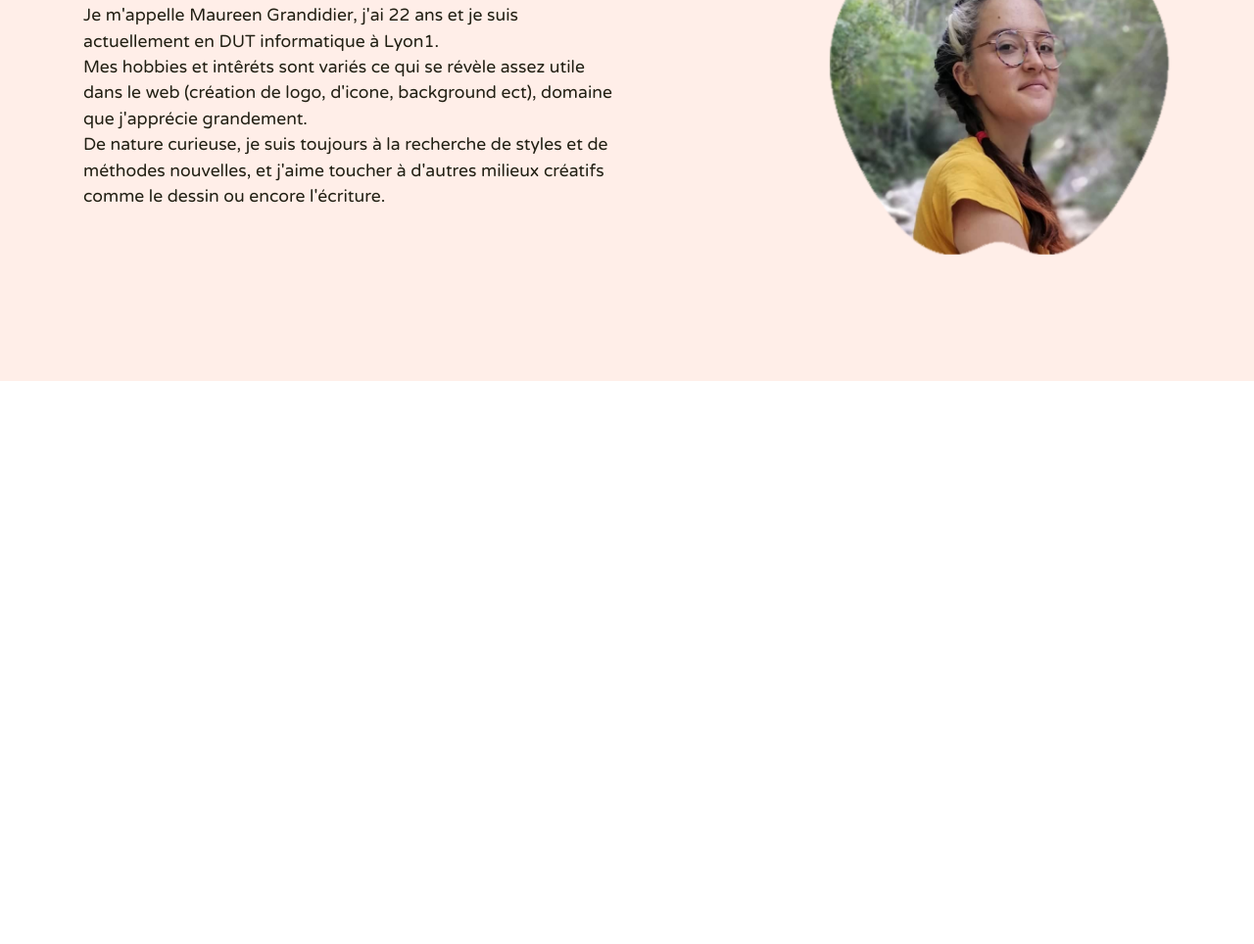
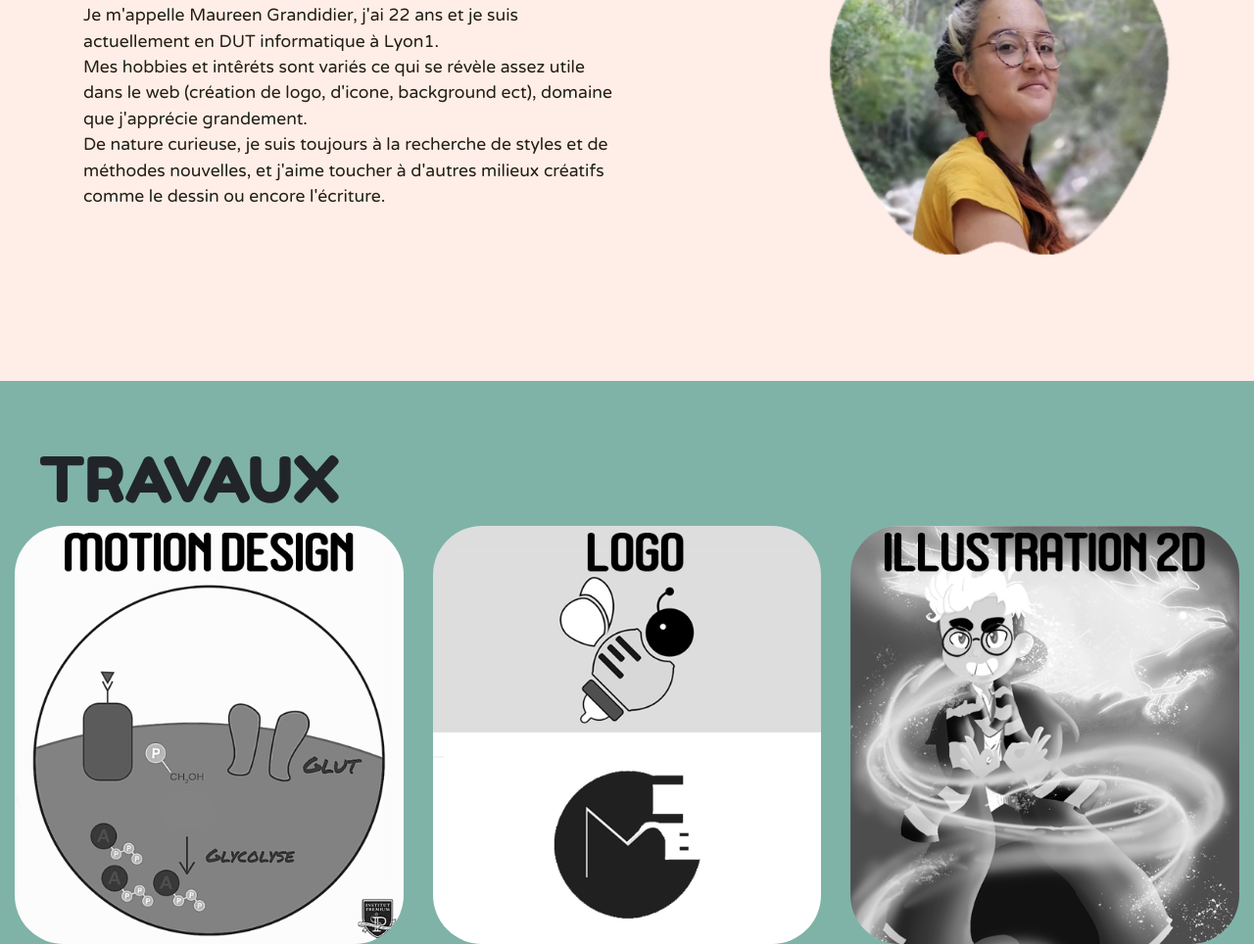
Before and after one commit to Maureen-gdd/a, a plain HTML site: page index.html in a window 1280 px wide. Shown: the part 903-1867 px from the top of the page at 98% size. Before the commit the page ends 1292 px from the top, so only its background shows below. Drawn offline with nearby package versions, Linux system fonts and the light colour scheme.

Commit message:
mes travaux

```diff
--- a/index.html
+++ b/index.html
@@ -79,6 +79,23 @@
   </div>
 
 
+  <!-- Mes travaux -->
+  <div class="travaux container-fluid" id="mes_travaux">
+    <h2 class="titre">TRAVAUX</h2>
+    <div class="row justify-content-center ligne1">
+      <div class="col-12 col-lg-4">
+        <img src="img/video-sante.png" class="img-fluid">
+      </div>
+      <div class="col-12 col-lg-4">
+        <img src="img/logo.png" class="img-fluid">
+      </div>
+      <div class="col-12 col-lg-4">
+        <img src="img/evil-poufsouffle-small.png" class="img-fluid">
+      </div>
+    </div>
+  </div>
+
+
 
 
 
```
